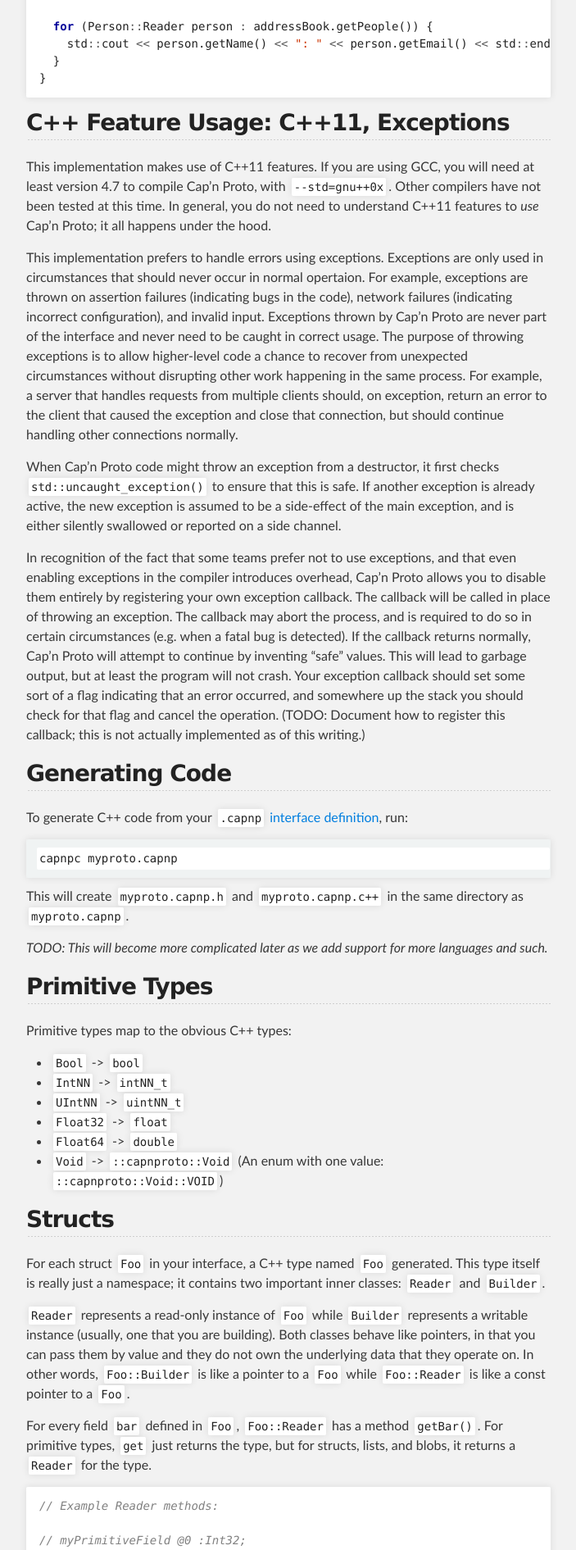
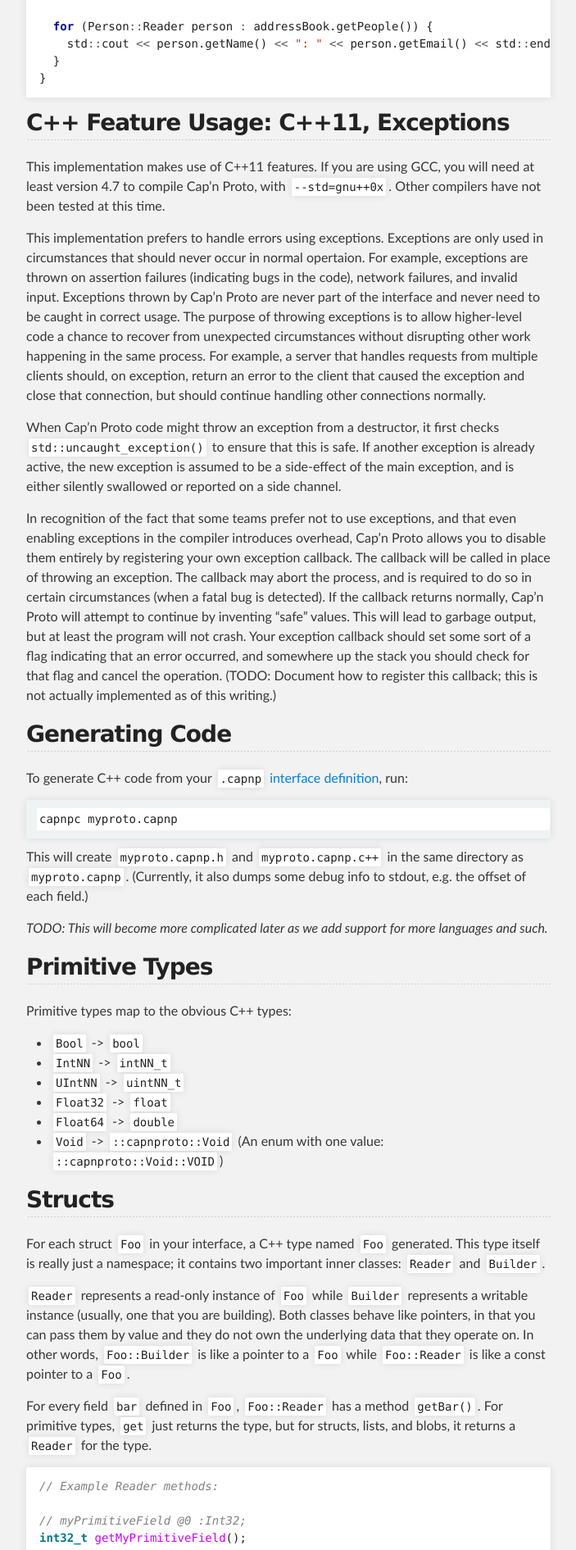
Before and after one commit to capnproto/capnproto, a Jekyll site: the page built from doc/cxx.md, in a window 1280 px wide. Shown: the part 1331-3222 px from the top of the page at 82% size, without its empty margins (288-991 px from the left). Built offline with Jekyll 4.4.1, drawn with Linux system fonts in a browser that asks for light colours; some of the changed text lies outside the part shown.

```diff
--- a/doc/cxx.md
+++ b/doc/cxx.md
@@ -64,18 +64,17 @@ void printAddressBook(int fd) {
 
 This implementation makes use of C++11 features.  If you are using GCC, you will need at least
 version 4.7 to compile Cap'n Proto, with `--std=gnu++0x`.  Other compilers have not been tested at
-this time.  In general, you do not need to understand C++11 features to _use_ Cap'n Proto; it all
-happens under the hood.
+this time.
 
 This implementation prefers to handle errors using exceptions.  Exceptions are only used in
 circumstances that should never occur in normal opertaion.  For example, exceptions are thrown
-on assertion failures (indicating bugs in the code), network failures (indicating incorrect
-configuration), and invalid input.  Exceptions thrown by Cap'n Proto are never part of the
-interface and never need to be caught in correct usage.  The purpose of throwing exceptions is to
-allow higher-level code a chance to recover from unexpected circumstances without disrupting other
-work happening in the same process.  For example, a server that handles requests from multiple
-clients should, on exception, return an error to the client that caused the exception and close
-that connection, but should continue handling other connections normally.
+on assertion failures (indicating bugs in the code), network failures, and invalid input.
+Exceptions thrown by Cap'n Proto are never part of the interface and never need to be caught in
+correct usage.  The purpose of throwing exceptions is to allow higher-level code a chance to
+recover from unexpected circumstances without disrupting other work happening in the same process.
+For example, a server that handles requests from multiple clients should, on exception, return an
+error to the client that caused the exception and close that connection, but should continue
+handling other connections normally.
 
 When Cap'n Proto code might throw an exception from a destructor, it first checks
 `std::uncaught_exception()` to ensure that this is safe.  If another exception is already active,
@@ -86,7 +85,7 @@ In recognition of the fact that some teams prefer not to use exceptions, and tha
 exceptions in the compiler introduces overhead, Cap'n Proto allows you to disable them entirely
 by registering your own exception callback.  The callback will be called in place of throwing an
 exception.  The callback may abort the process, and is required to do so in certain circumstances
-(e.g. when a fatal bug is detected).  If the callback returns normally, Cap'n Proto will attempt
+(when a fatal bug is detected).  If the callback returns normally, Cap'n Proto will attempt
 to continue by inventing "safe" values.  This will lead to garbage output, but at least the program
 will not crash.  Your exception callback should set some sort of a flag indicating that an error
 occurred, and somewhere up the stack you should check for that flag and cancel the operation.
@@ -100,6 +99,7 @@ To generate C++ code from your `.capnp` [interface definition](language.html), r
     capnpc myproto.capnp
 
 This will create `myproto.capnp.h` and `myproto.capnp.c++` in the same directory as `myproto.capnp`.
+(Currently, it also dumps some debug info to stdout, e.g. the offset of each field.)
 
 _TODO: This will become more complicated later as we add support for more languages and such._
 
@@ -190,7 +190,8 @@ void setMyListField(::capnproto::List<double>::Reader value);
 ## Lists
 
 Lists are represented by the type `capnproto::List<T>`, where `T` is any of the primitive types,
-any Cap'n Proto user-defined type, `capnproto::Text`, `capnproto::Data`, or `capnproto::List<T>`.
+any Cap'n Proto user-defined type, `capnproto::Text`, `capnproto::Data`, or `capnproto::List<U>`
+(to form a list of lists).
 
 The type `List<T>` itself is not instantiatable, but has two inner classes: `Reader` and `Builder`.
 As with structs, these types behave like pointers to read-only and read-write data, respectively.
@@ -213,16 +214,18 @@ values when the list is created.
 
 ## Enums
 
-Cap'n Proto enums become C++11 "enum classes".  That means, they behave like any other enum, but
+Cap'n Proto enums become C++11 "enum classes".  That means they behave like any other enum, but
 the enum's values are scoped within the type.  E.g. for an enum `Foo` with value `bar`, you must
-refer to the value as `Foo::BAR`.  The enum class's base type is `uint16_t`.
+refer to the value as `Foo::BAR`.
 
 To match prevaling C++ style, an enum's value names are converted to UPPERCASE_WITH_UNDERSCORES
 (whereas in the definition language you'd write them in camelCase).
 
 Keep in mind when writing `switch` blocks that an enum read off the wire may have a numeric
 value that is not listed in its definition.  This may be the case if the sender is using a newer
-version of the protocol, or if the message is corrupt or malicious.
+version of the protocol, or if the message is corrupt or malicious.  In C++11, enums are allowed
+to have any value that is within the range of their base type, which for Cap'n Proto enums is
+`uint16_t`.
 
 ## Blobs (Text and Data)
 
--- a/doc/stylesheets/stylesheet.css
+++ b/doc/stylesheets/stylesheet.css
@@ -279,6 +279,10 @@ Full-Width Styles
   margin: 0 auto;
 }
 
+body.normal #main_content.inner {
+  margin: 0 auto 0 250px;
+}
+
 #discuss_banner {
   display: block;
   position: absolute;
@@ -481,7 +485,7 @@ Small Device Styles
 }
 
 
-.wide #corner_hack {
+body.wide #corner_hack, body.normal #corner_hack {
 	position: absolute;
 	left: 0px;
 	top: 209px;
@@ -490,7 +494,7 @@ Small Device Styles
   background: #212121;
 }
 
-.wide #corner_hack>div {
+body.wide #corner_hack>div, body.normal #corner_hack>div {
   margin-left: 249px;
   height: 10px;
   border-radius: 10px 0px 0px 0px;
@@ -499,7 +503,7 @@ Small Device Styles
   border-left: 1px solid #111;
 }
 
-.wide #menu {
+body.wide #menu, body.normal #menu {
 	position: absolute;
 	left: 0px;
 	top: 219px;
@@ -507,12 +511,12 @@ Small Device Styles
 	z-index: 10;
 }
 
-.wide #menu.floating {
+body.wide #menu.floating, body.normal #menu.floating {
   position: fixed;
   top: 0px;
 }
 
-.narrow #menu {
+body.narrow #menu {
   position: relative;
   max-width: 640px;
   padding: 50px 10px 0px 10px;
@@ -520,7 +524,7 @@ Small Device Styles
 }
 
 @media screen and (max-width: 480px) {
-  .narrow #menu {
+  body.narrow #menu {
     min-width: 320px;
     max-width: 480px;
   }
@@ -541,16 +545,16 @@ Small Device Styles
   border-right: 1px solid #111;
 }
 
-.wide #menu>ul>li:last-child {
+body.wide #menu>ul>li:last-child, body.normal #menu>ul>li:last-child {
   border-radius: 0px 0px 10px 0px;
   border-bottom: 1px solid #111;
 }
 
-.narrow #menu>ul>li:first-child {
+body.narrow #menu>ul>li:first-child {
   border-radius: 10px 10px 0px 0px;
 }
 
-.narrow #menu>ul>li:last-child {
+body.narrow #menu>ul>li:last-child {
   border-radius: 0px 0px 10px 10px;
 }
 
```
Also changed, not shown: other parts of doc/cxx.md (+5 -5 lines), doc/_layouts/page.html (+15 -6 lines), doc/encoding.md (+45 -21 lines), doc/install.md (+62 -14 lines), doc/language.md (+21 -18 lines).
